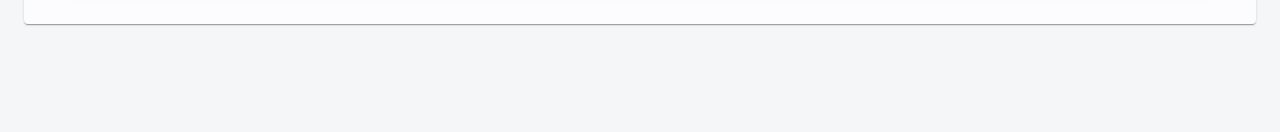
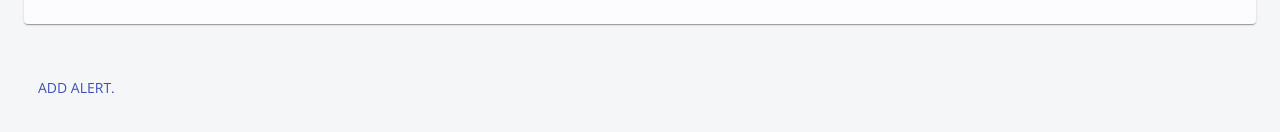
Before and after one commit to melansonS/habit-calendar, a React (Create React App) app: page / in a window 1280 px wide. Shown: the part 664-796 px from the top of the page. Built offline with nearby package versions, Linux system fonts and the light colour scheme.

Commit message:
started setting up timed alerts and the alert handler

```diff
--- a/src/App.tsx
+++ b/src/App.tsx
@@ -21,11 +21,16 @@ import CalendarPage from './pages/calendarPage';
 import ThemePage from './pages/themePage';
 import { useTheme } from './context/themeContext';
 import { useUser } from './context/userContext';
+import AlertHandler, { IAlert } from './components/AlertHandler';
 
 function App() {
   const { isLoading } = useAuth0();
   const { isThemeLoading } = useTheme();
   const { isUserLoading } = useUser();
+  const tempAlerts:IAlert[] = [
+    { type: 'info', message: 'Test', id: `test${0}` },
+    { type: 'error', message: 'Error', id: `error${0}` },
+  ];
 
   return (
     <Container sx={{ pt: 15 }} maxWidth="xl" className="App">
@@ -52,6 +57,7 @@ function App() {
             )}
         </Router>
       </Paper>
+      <AlertHandler contextAlerts={tempAlerts} />
     </Container>
   );
 }
--- /dev/null
+++ b/src/components/AlertHandler.tsx
@@ -0,0 +1,61 @@
+import React, { useState, useRef, useEffect } from 'react';
+import { AlertColor, Box, Button } from '@mui/material';
+import TimedAlert from './TimedAlert';
+
+export interface IAlert {
+  type: AlertColor
+  message: string
+  id: string
+}
+
+const randomNumber = () => new Date().getTime();
+
+interface IAlertHandler {
+  contextAlerts: IAlert[]
+}
+
+function AlertHandler({ contextAlerts }:IAlertHandler) {
+  const [alerts, setAlerts] = useState<IAlert[]>(contextAlerts);
+
+  const alertsRef = useRef(alerts);
+  useEffect(() => {
+    alertsRef.current = alerts;
+  }, [alerts]);
+
+  const addAlert = (type:AlertColor, message:string, cAlerts:IAlert[]) => {
+    setAlerts([...cAlerts, { type, message, id: `${message}${randomNumber()}` }]);
+  };
+
+  const dismissAlert = (idString:string) => {
+    setAlerts(alertsRef.current.filter((alert) => `${alert.message}${alert.id}` !== idString));
+  };
+
+  // TODO: remove this..
+  const typeArr: AlertColor[] = ['error', 'info', 'success'];
+  return (
+    <Box
+      style={{
+        width: '40%',
+        position: 'fixed',
+        zIndex: 5,
+        bottom: '30px',
+        left: '30px',
+      }}
+    >
+      {alerts.map((alert) => (
+        <TimedAlert
+          key={alert.id}
+          id={alert.id}
+          type={alert.type}
+          message={alert.message}
+          dismiss={dismissAlert}
+        />
+      ))}
+      <Button onClick={() => addAlert(typeArr[Math.floor(Math.random() * 3)], 'added Alert!  !', alerts)}>
+        Add alert.
+      </Button>
+    </Box>
+  );
+}
+
+export default AlertHandler;
--- /dev/null
+++ b/src/components/TimedAlert.tsx
@@ -0,0 +1,30 @@
+import React, { useEffect } from 'react';
+import { Alert } from '@mui/material';
+import { IAlert } from './AlertHandler';
+
+export interface ITimedAlert extends IAlert{
+  dismiss: (idString:string) => void
+}
+
+function TimedAlert({
+  message, type, id, dismiss,
+}: ITimedAlert) {
+  useEffect(() => {
+    const timer = setTimeout(() => {
+      dismiss(`${message}${id}`);
+    }, 2000);
+    return () => clearTimeout(timer);
+  }, []);
+
+  return (
+    <Alert
+      severity={type}
+      onClick={() => dismiss(`${message}${id}`)}
+      sx={{ ':hover': { cursor: 'pointer' } }}
+    >
+      {message}
+    </Alert>
+  );
+}
+
+export default TimedAlert;
```
